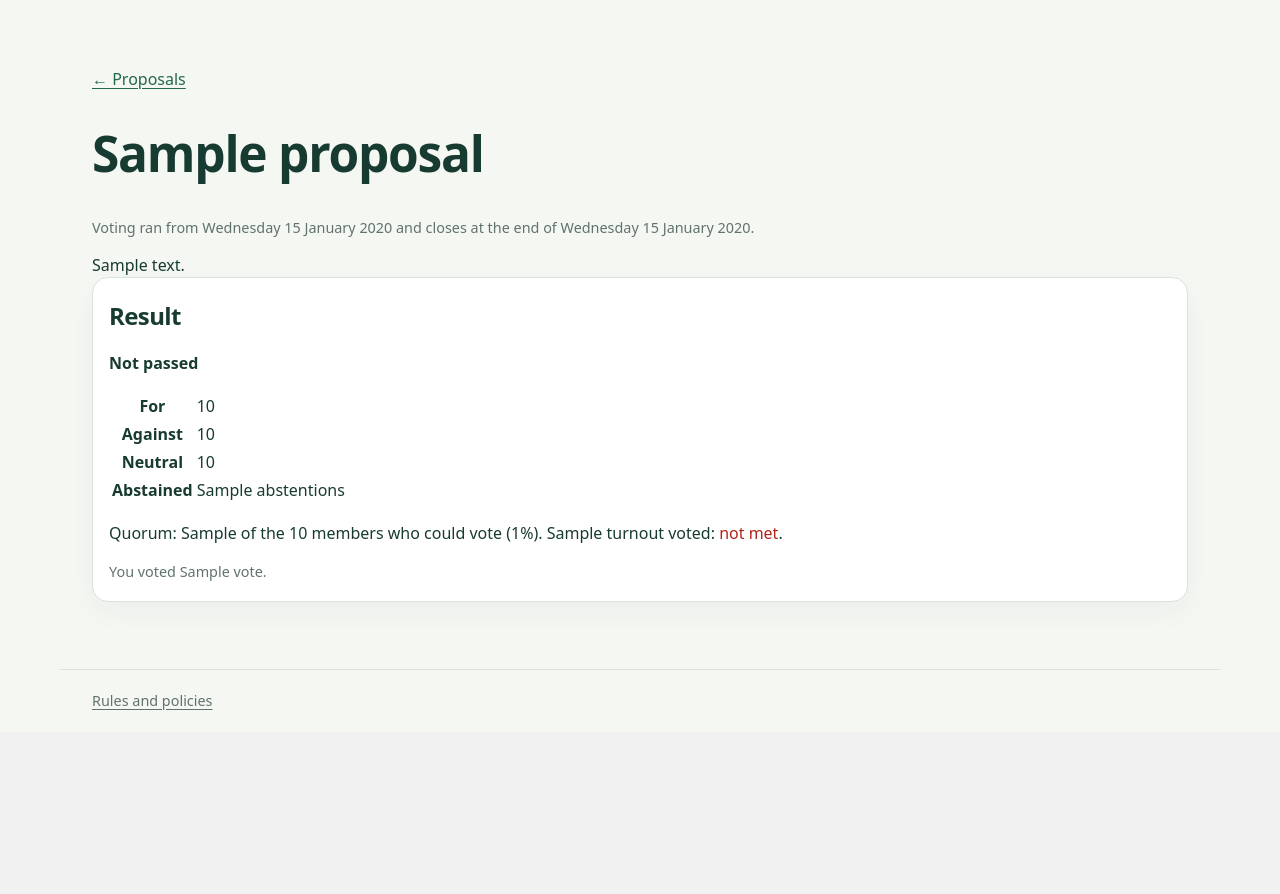
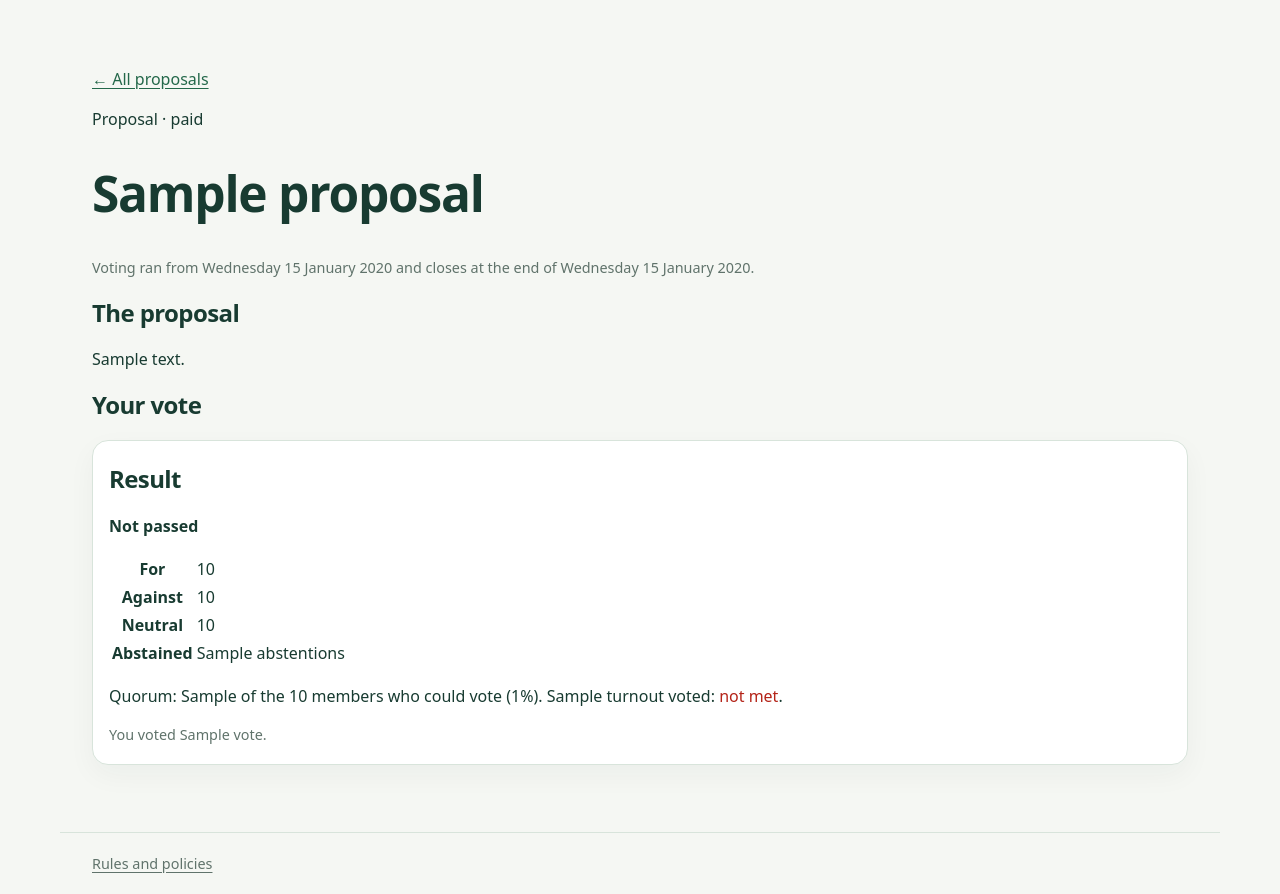
Before and after one commit to nes0/new-bbms, a Django app: template templates/proposals/detail.html in a window 1280 px wide. Shown: the part 76-970 px from the top of the page. Before the commit the page ends 786 px from the top, so only its background shows below. Run offline with Django 5.2, Linux system fonts and the light colour scheme; the template is opened without the code that fills it: most values are stand-ins (such as "Sample title", 1, 10 or a date in 2020).

Commit message:
Redesign detail.html page

```diff
--- a/templates/proposals/detail.html
+++ b/templates/proposals/detail.html
@@ -1,14 +1,16 @@
 {% extends "base.html" %}
 {% block title %}{{ proposal.title }} · Proposals · {{ SITE_NAME }}{% endblock %}
 {% block content %}
-<p><a href="{% url 'proposals:index' %}">← Proposals</a></p>
-<h1>{{ proposal.title }}</h1>
-<p class="hint">Voting {% if proposal.status == "upcoming" %}opens{% elif proposal.status == "open" %}opened{% else %}ran from{% endif %}
+<div class="member-page member-page--proposal-detail">
+  <p class="member-page__back"><a class="member-button" href="{% url 'proposals:index' %}">← All proposals</a></p>
+  <header class="member-page__header member-page__header--stack"><div><p class="member-eyebrow">Proposal · {{ proposal.status }}</p><h1>{{ proposal.title }}</h1></div></header>
+  <section class="member-page__panel member-proposal-meta"><p class="hint">Voting {% if proposal.status == "upcoming" %}opens{% elif proposal.status == "open" %}opened{% else %}ran from{% endif %}
   {{ proposal.start_date|date:"l j F Y" }}{% if proposal.status == "closed" %} to the end of {{ proposal.end_date|date:"l j F Y" }}{% else %}
   and closes at the end of {{ proposal.end_date|date:"l j F Y" }}{% endif %}.
-  {% if can_change %}<a href="{% url 'admin:proposals_proposal_change' proposal.pk %}">{% if proposal.status == "upcoming" %}Edit{% else %}See in the admin{% endif %}</a>{% endif %}</p>
+  {% if can_change %}<a href="{% url 'admin:proposals_proposal_change' proposal.pk %}">{% if proposal.status == "upcoming" %}Edit{% else %}See in the admin{% endif %}</a>{% endif %}</p></section>
 
-<div class="proposal-text">{{ description }}</div>
+<section class="member-page__panel member-proposal-copy"><h2>The proposal</h2><div class="proposal-text">{{ description }}</div></section>
 
-{% include "proposals/_vote.html" %}
+<section class="member-page__panel member-vote-panel"><h2>Your vote</h2>{% include "proposals/_vote.html" %}</section>
+</div>
 {% endblock %}
```
